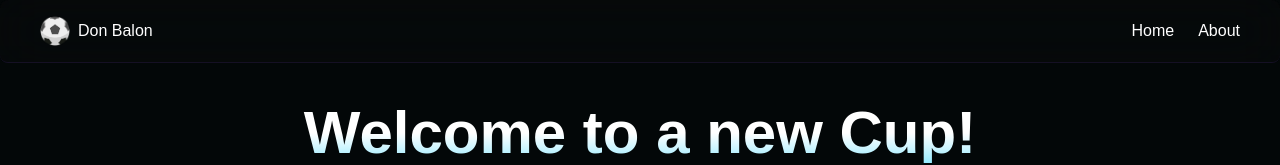
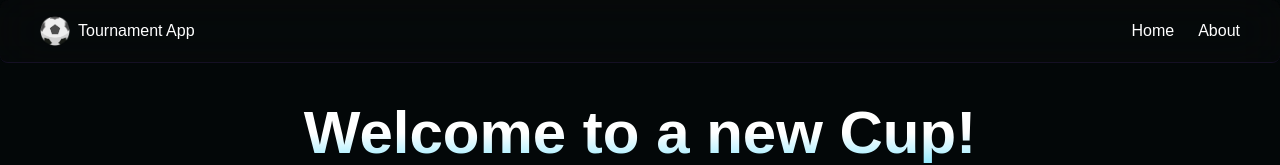
Before and after one commit to danilodev6/cup-app, a Next.js app: page / in a window 1280 px wide. Shown: the top 165 px of the page. Built offline with nearby package versions, Linux system fonts and the light colour scheme; no server answers; the database is empty; a web font is replaced by a local one.

Commit message:
change navbar title

```diff
--- a/src/components/NavBar.tsx
+++ b/src/components/NavBar.tsx
@@ -12,7 +12,7 @@ const NavBar = () => {
             width={30}
             height={30}
           />
-          Don Balon
+          Tournament App
         </Link>
 
         <ul>
```
